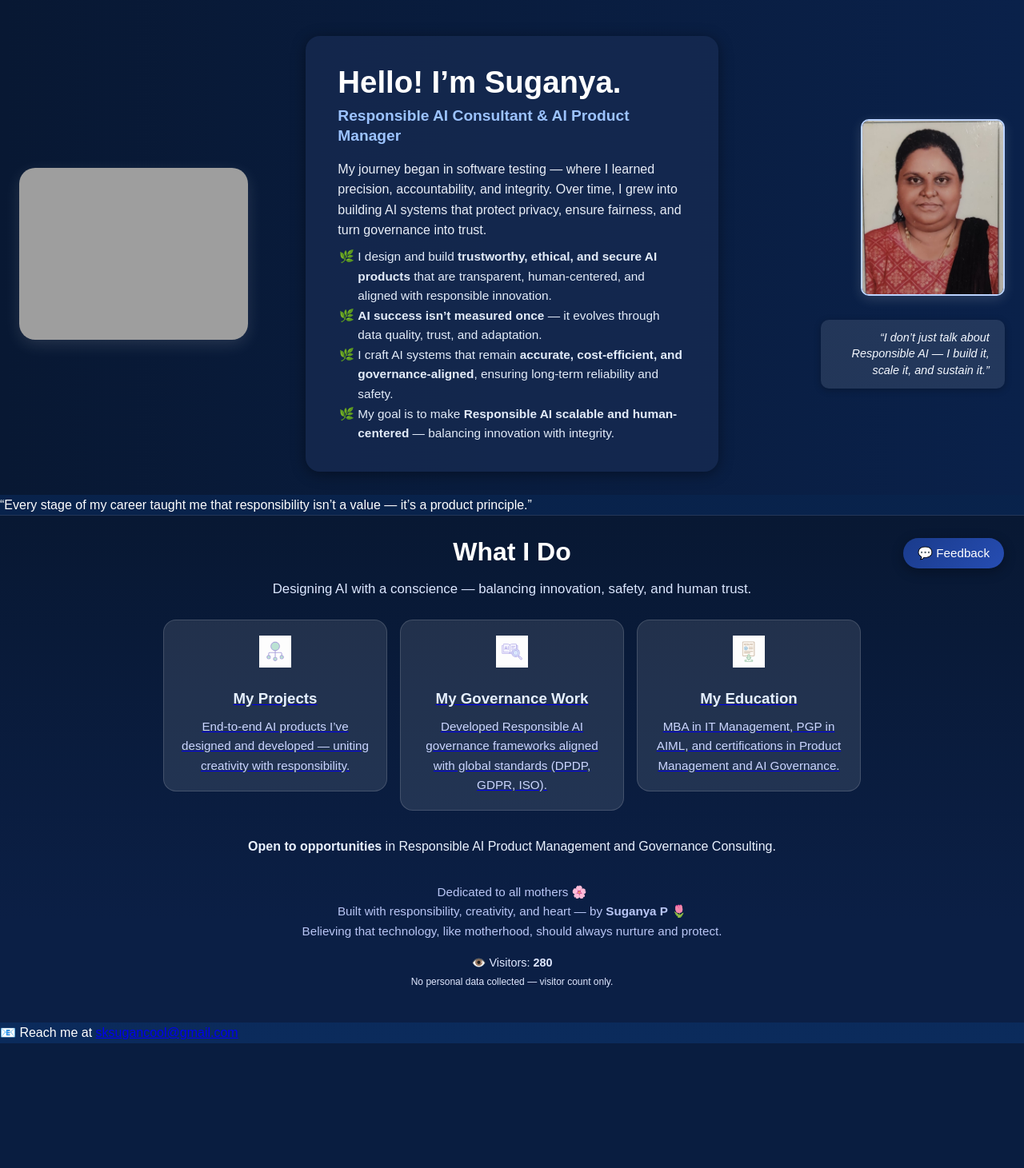
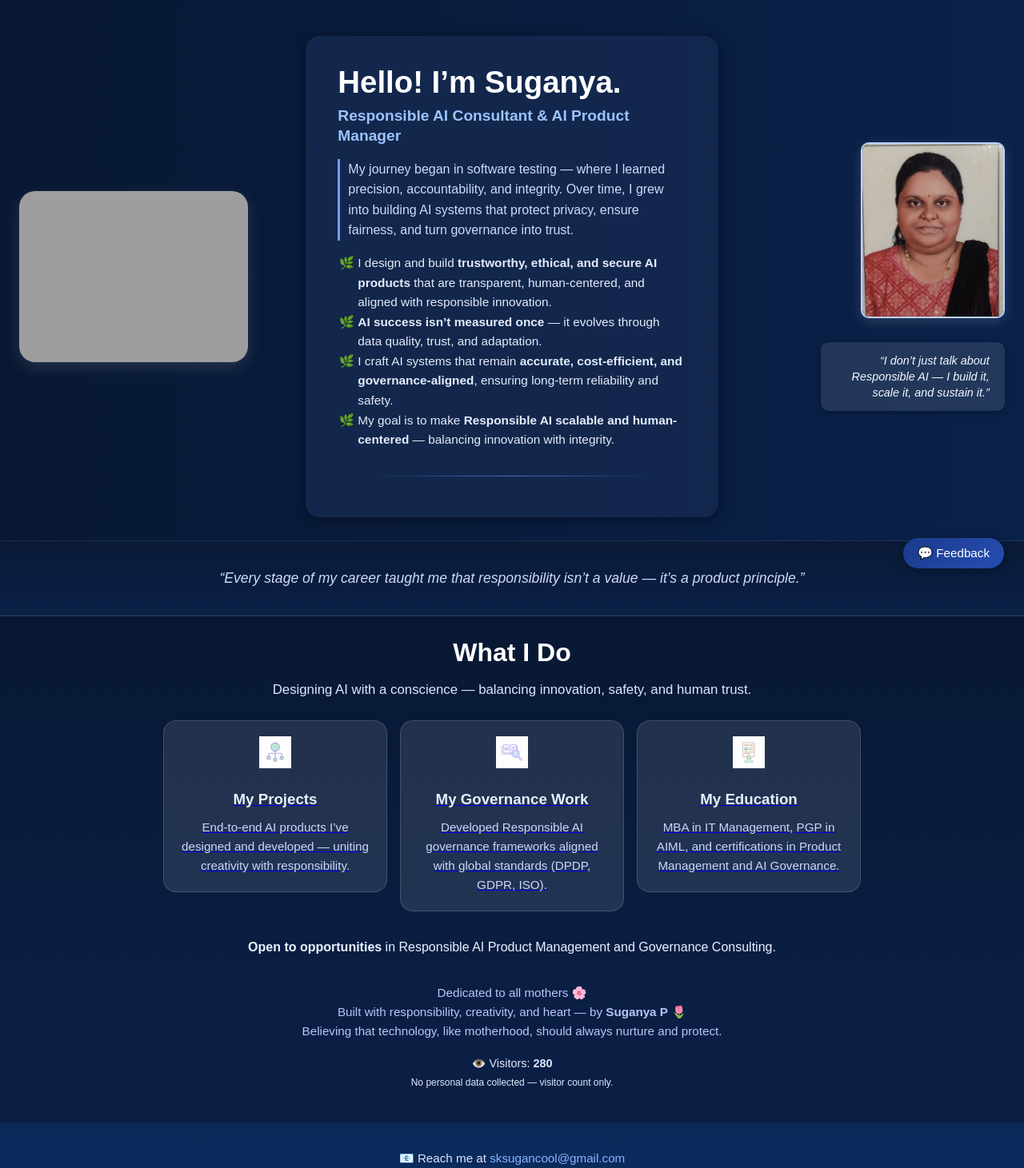
Before and after one commit to suganyaGaurav/Product-Manager-Portfolio, a Flask app: page / in a window 1280 px wide. Shown: the part 64-1525 px from the top of the page at 80% size. Before the commit the page ends 1369 px from the top, so only its background shows below. Run offline with Flask 3, Linux system fonts and the light colour scheme; grey boxes are pictures that could not be loaded.

Commit message:
Update style.css

```diff
--- a/assets/css/style.css
+++ b/assets/css/style.css
@@ -1,6 +1,6 @@
 /* ==========================================================
-🌸 Suganya P | AI Product Manager Portfolio
-Refined Blue Theme • Compact Hero for Full-Screen Fit
+🌸 Suganya P | Responsible AI Product Manager Portfolio
+Refined Blue Theme • Story-Driven & Narrative Edition
 ========================================================== */
 
 /* ===== RESET & BASE STYLES ===== */
@@ -50,29 +50,29 @@ body {
 }
 
 /* ==========================================================
-🌈 HERO SECTION – Compact 3-column alignment
+🌈 HERO SECTION – 3-column balanced layout
 ========================================================== */
 .hero {
   width: 100%;
-  padding: 2.8rem 5% 1.8rem 5%; /* reduced vertical padding */
+  padding: 2.8rem 5% 1.8rem 5%;
   background: linear-gradient(to right, #081833, #0a214a);
   display: flex;
   justify-content: center;
   align-items: center;
-  margin-bottom: 0; /* prevent white gap */
+  margin-bottom: 0;
 }
 
 .hero-container {
   display: grid;
   grid-template-columns: 1fr 1.8fr 1fr;
-  gap: 2rem; /* tighter spacing */
+  gap: 2rem;
   max-width: 1400px;
   width: 100%;
   align-items: center;
 }
 
 /* ==========================================================
-LEFT SIDE (CIRCLE IMAGE)
+LEFT SIDE (SPIRAL / SYMBOLIC IMAGE)
 ========================================================== */
 .hero-left {
   display: flex;
@@ -82,7 +82,7 @@ LEFT SIDE (CIRCLE IMAGE)
 
 .hero-image-left {
   width: 100%;
-  max-width: 380px; /* reduced size */
+  max-width: 380px;
   border-radius: 20px;
   box-shadow: 0 6px 20px rgba(255, 255, 255, 0.12);
   transition: transform 0.4s ease;
@@ -94,7 +94,7 @@ LEFT SIDE (CIRCLE IMAGE)
 }
 
 /* ==========================================================
-CENTER (HELLO CARD)
+CENTER (STORY INTRODUCTION CARD)
 ========================================================== */
 .hero-center {
   display: flex;
@@ -105,7 +105,7 @@ CENTER (HELLO CARD)
 .hero-card {
   background: rgba(25, 45, 85, 0.65);
   border-radius: 18px;
-  padding: 2.2rem 2.5rem; /* reduced padding */
+  padding: 2.2rem 2.5rem;
   width: 100%;
   max-width: 880px;
   box-shadow: 0 3px 18px rgba(0, 0, 0, 0.4);
@@ -117,6 +117,7 @@ CENTER (HELLO CARD)
   box-shadow: 0 6px 25px rgba(0, 0, 0, 0.5);
 }
 
+/* ===== Hero Text ===== */
 .hero-text h1 {
   font-size: 2.4rem;
   color: #ffffff;
@@ -142,6 +143,28 @@ CENTER (HELLO CARD)
   margin-top: 0.5rem;
 }
 
+/* 🌿 NEW: Story Intro Paragraph */
+.intro-line {
+  font-size: 1rem;
+  color: #cfdafc;
+  line-height: 1.6;
+  margin-bottom: 1rem;
+  text-align: left;
+  border-left: 3px solid #6da0ff;
+  padding-left: 10px;
+  animation: fadeIn 1.5s ease-in-out;
+}
+
+/* 🌿 NEW: Soft Divider Under Hero */
+.section-divider {
+  width: 80%;
+  height: 1px;
+  margin: 2rem auto 1rem auto;
+  background: linear-gradient(to right, transparent, #6da0ff, transparent);
+  opacity: 0.6;
+  border-radius: 2px;
+}
+
 /* ==========================================================
 RIGHT SIDE (PHOTO + QUOTE)
 ========================================================== */
@@ -155,7 +178,7 @@ RIGHT SIDE (PHOTO + QUOTE)
 }
 
 .photo-frame img {
-  width: 180px; /* slightly smaller */
+  width: 180px;
   border-radius: 10px;
   border: 2px solid #bcd4ff;
   box-shadow: 0 4px 15px rgba(255, 255, 255, 0.15);
@@ -178,6 +201,20 @@ RIGHT SIDE (PHOTO + QUOTE)
   text-align: right;
   box-shadow: 0 2px 8px rgba(0, 0, 0, 0.25);
   margin-top: 0.4rem;
+}
+
+/* ==========================================================
+🌿 NEW SECTION: TRANSITION QUOTE (Between Hero & What I Do)
+========================================================== */
+.transition-quote {
+  text-align: center;
+  padding: 2rem 10%;
+  font-style: italic;
+  color: #cfdafc;
+  font-size: 1.1rem;
+  background: linear-gradient(180deg, #0a1a36 0%, #0b2048 100%);
+  border-top: 1px solid rgba(255, 255, 255, 0.08);
+  border-bottom: 1px solid rgba(255, 255, 255, 0.08);
 }
 
 /* ==========================================================
@@ -205,17 +242,22 @@ RESPONSIVE BEHAVIOR
   .quote-box {
     text-align: center;
   }
+
+  .transition-quote {
+    padding: 1.5rem 8%;
+    font-size: 1rem;
+  }
 }
 
 /* ==========================================================
 💼 WHAT I DO SECTION – Compact transition
 ========================================================== */
 .section {
-  padding: 20px 20px 40px 20px; /* tighter top padding */
+  padding: 20px 20px 40px 20px;
   text-align: center;
   margin-top: 0;
   background: linear-gradient(180deg, #081833 0%, #0b1f45 80%);
-  border-top: 1px solid rgba(255, 255, 255, 0.1); /* subtle divider */
+  border-top: 1px solid rgba(255, 255, 255, 0.1);
 }
 
 .section-title {
@@ -272,7 +314,7 @@ RESPONSIVE BEHAVIOR
 }
 
 /* ==========================================================
-COLLABORATION NOTE + SIGNATURE
+COLLABORATION NOTE + SIGNATURE + CONTACT FOOTER
 ========================================================== */
 .collaboration-note {
   text-align: center;
@@ -289,7 +331,29 @@ COLLABORATION NOTE + SIGNATURE
   font-size: 0.95rem;
 }
 
+/* 🌸 Centered Email Footer */
+.contact-footer {
+  text-align: center;
+  margin-top: 2rem;
+  font-size: 0.95rem;
+  color: #dce4ff;
+  line-height: 1.6;
+}
+
+.email-link {
+  color: #8ab4ff;
+  text-decoration: none;
+  font-weight: 500;
+  transition: color 0.3s ease, text-shadow 0.3s ease;
+}
+
+.email-link:hover {
+  color: #bcd4ff;
+  text-shadow: 0 0 6px rgba(140, 200, 255, 0.6);
+}
+
 .visitor-count {
+  text-align: center;
   margin-top: 1rem;
   color: #e0e8ff;
   font-size: 0.9rem;
```
